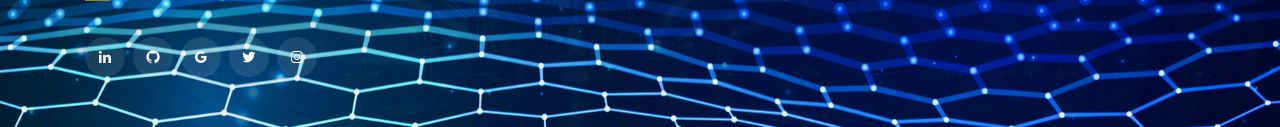
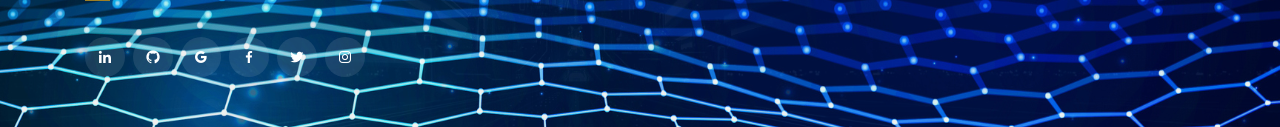
Before and after one commit to himanshu-17lodhi/Portfolio, a plain HTML site: page index.html in a window 1280 px wide. Shown: the part 443-570 px from the top of the page. Drawn offline with nearby package versions, Linux system fonts and the light colour scheme.

Commit message:
Update index.html

```diff
--- a/index.html
+++ b/index.html
@@ -85,7 +85,7 @@
           <a href="https://www.linkedin.com/in/himanshu-lodhi-405244236" target="_blank" class="linkedin"><i class="bx bxl-linkedin"></i></a>
           <a href="https://github.com/himanshu-17lodhi" target="_blank" class="github"><i class="bx bxl-github"></i></a>
           <a href="mailto:lodhihimanshu17@gmail.com" target="_blank" class="google"><i class="bx bxl-google"></i></a>
-          <!-- <a href="https://www.facebook.com/himanshu.lodhi.17" target="_blank" class="facebook"><i class="bx bxl-facebook"></i></a> -->
+          <a href="https://www.facebook.com/himanshu.lodhi.17" target="_blank" class="facebook"><i class="bx bxl-facebook"></i></a>
           <a href="https://twitter.com/himanshu_lodhi" target="_blank" class="twitter"><i class="bx bxl-twitter"></i></a>
           <a href="https://instagram.com/himanshu_17lodhi" target="_blank" class="instagram"><i class="bx bxl-instagram"></i></a>
 
```
